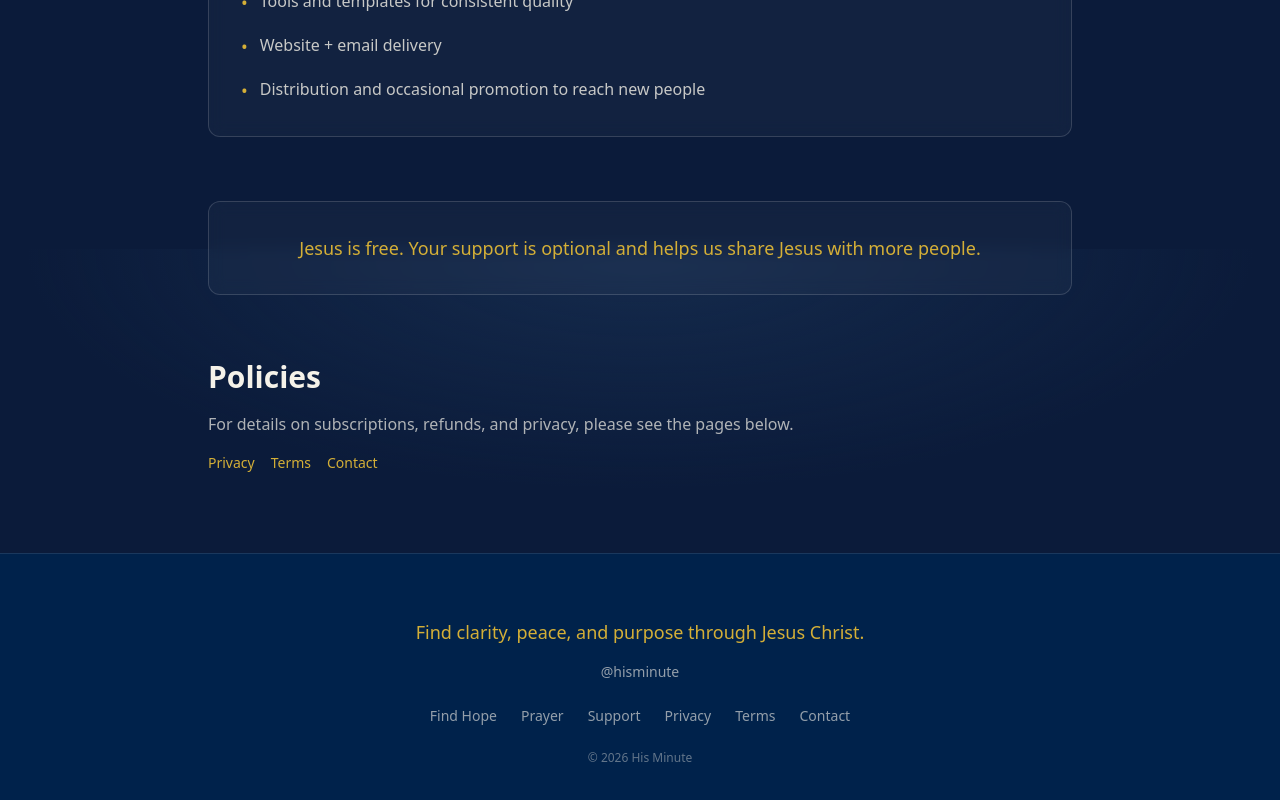
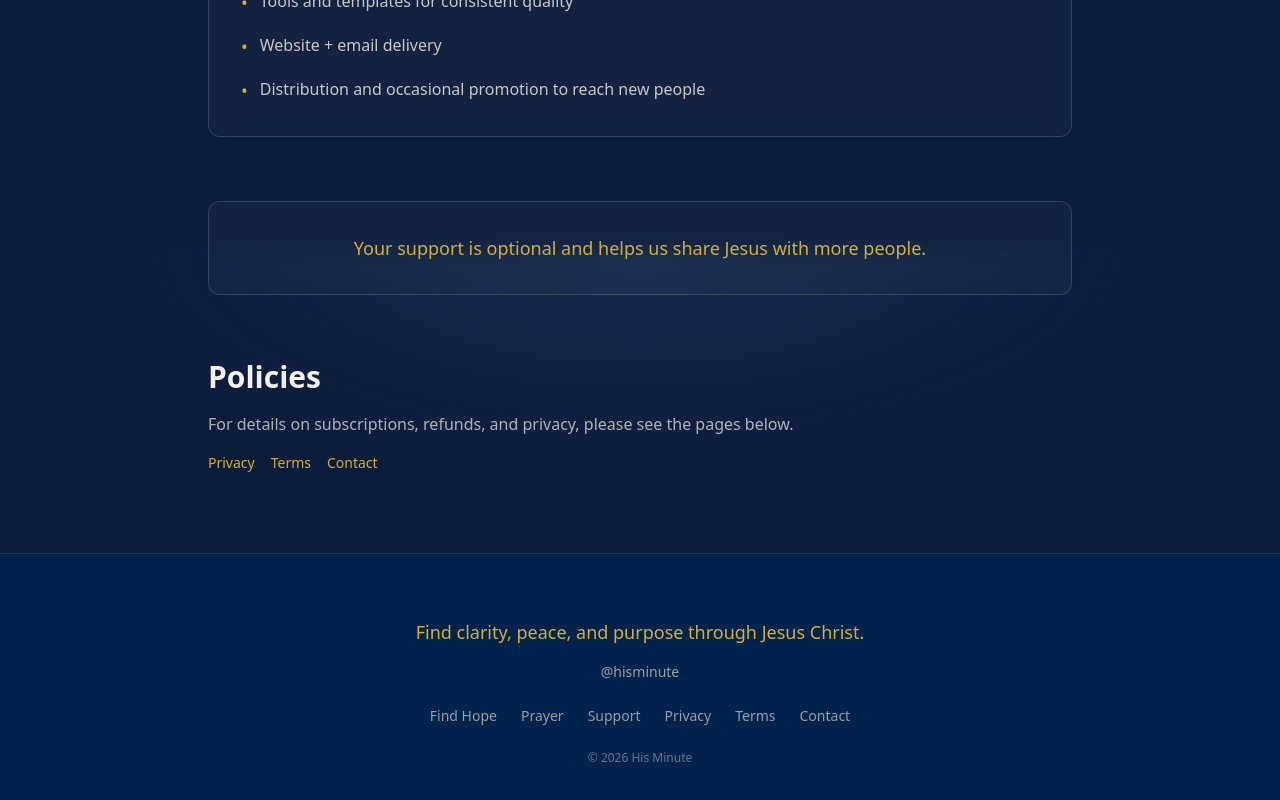
Before and after one commit to hisminute/hisminute-com, a Next.js app: page /support in a window 1280 px wide. Shown: the part 1351-2151 px from the top of the page. Built offline with nearby package versions, Linux system fonts and the light colour scheme; no server answers.

Commit message:
update support page

```diff
--- a/app/support/page.tsx
+++ b/app/support/page.tsx
@@ -210,7 +210,7 @@ export default function Support() {
       <section className="mb-12 md:mb-16">
         <Card className="text-center py-8">
           <p className="text-[var(--accent)] font-heading font-medium text-lg">
-            Jesus is free. Your support is optional and helps us share Jesus with more people.
+            Your support is optional and helps us share Jesus with more people.
           </p>
         </Card>
       </section>
```
